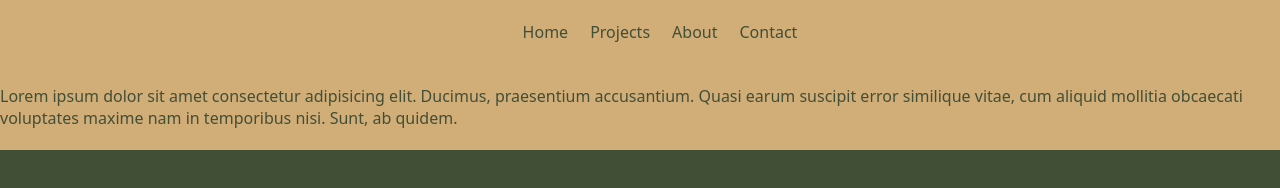
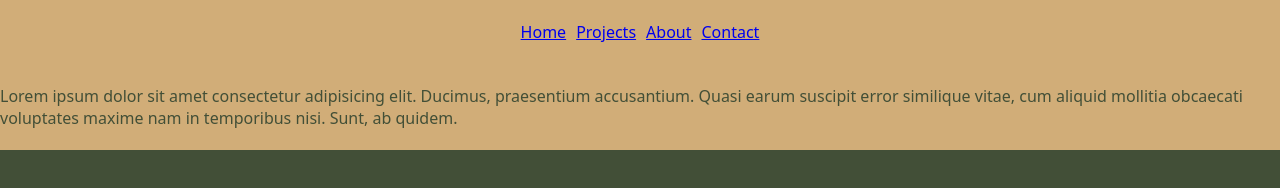
Before and after one commit to alicegmn/boiler-room-v39, a plain HTML site: page about.html in a window 1280 px wide. Drawn offline with Linux system fonts and the light colour scheme.

Commit message:
change button styling

```diff
--- a/styles.css
+++ b/styles.css
@@ -10,6 +10,10 @@
   --accent: #d1ad78;
   background-color: var(--main);
   color: var(--secondary);
+}
+
+ul {
+  padding: 0;
 }
 
 .header {
@@ -43,15 +47,3 @@
   align-items: center;
   list-style-type: none;
 }
-
-a {
-  text-decoration: none;
-  padding: 3px 6px;
-  border-radius: 7px;
-  color: inherit;
-}
-
-a:hover {
-  background-color: var(--main);
-  color: var(--accent);
-}
--- a/utils.css
+++ b/utils.css
@@ -13,7 +13,6 @@
   font-family: system-ui, -apple-system, BlinkMacSystemFont, "Segoe UI", Roboto,
     Oxygen, Ubuntu, Cantarell, "Open Sans", "Helvetica Neue", sans-serif;
   background-color: var(--secondary);
-
 }
 
 /* add container div as a parent to get margin for the children on the sides */
@@ -42,6 +41,18 @@
   font-size: 1rem;
 }
 
+a {
+  text-decoration: none;
+  padding: 3px 6px;
+  border-radius: 7px;
+  color: inherit;
+}
+
+a:hover {
+  background-color: var(--main);
+  color: var(--accent);
+}
+
 button {
   appearance: none;
   background-color: var(--secondaryLight);
@@ -56,6 +67,6 @@
 }
 
 button:hover {
-  opacity: 100%;
-  color: var(--main);
+  background-color: var(--main);
+  color: var(--accent);
 }
```
